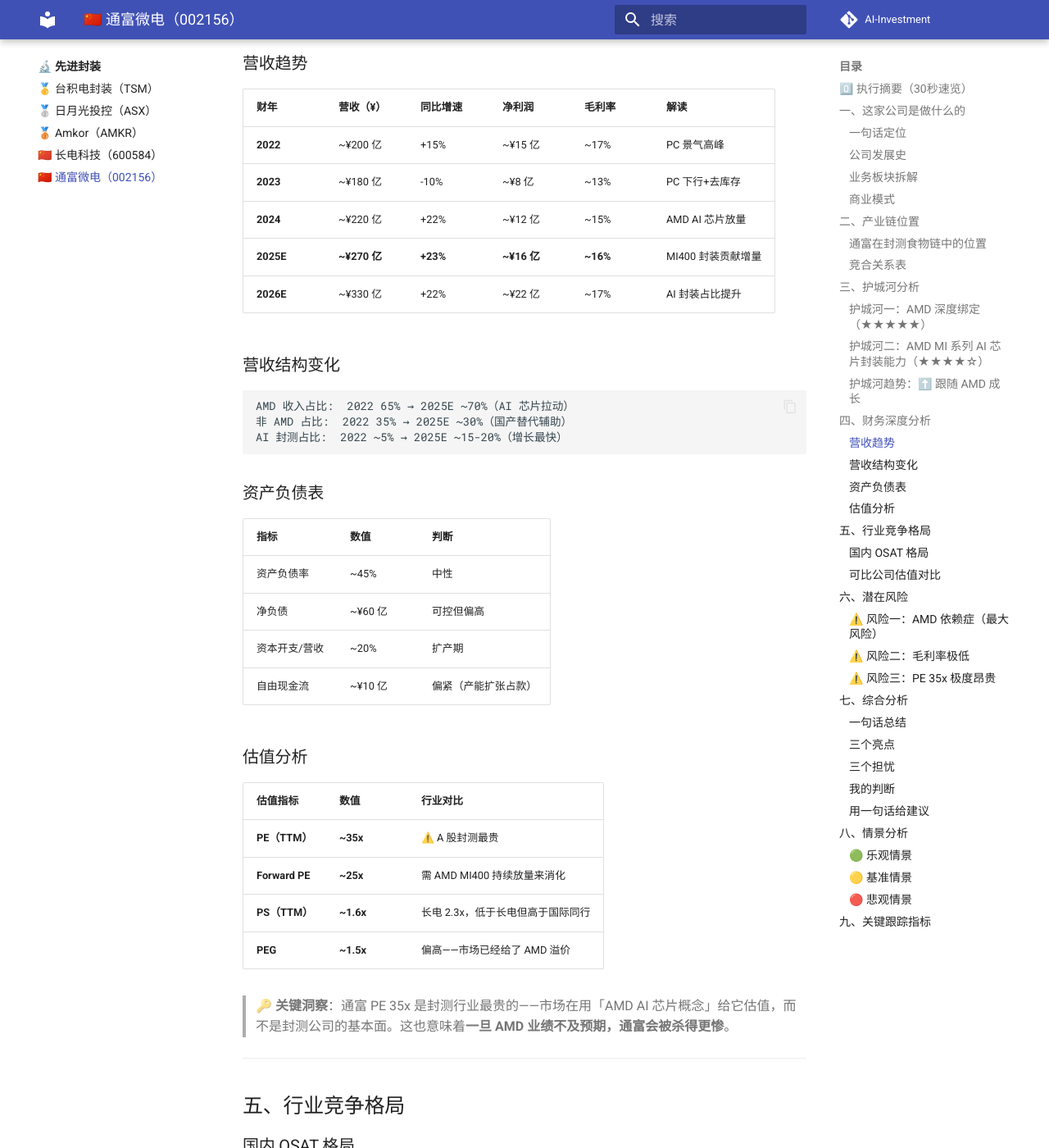
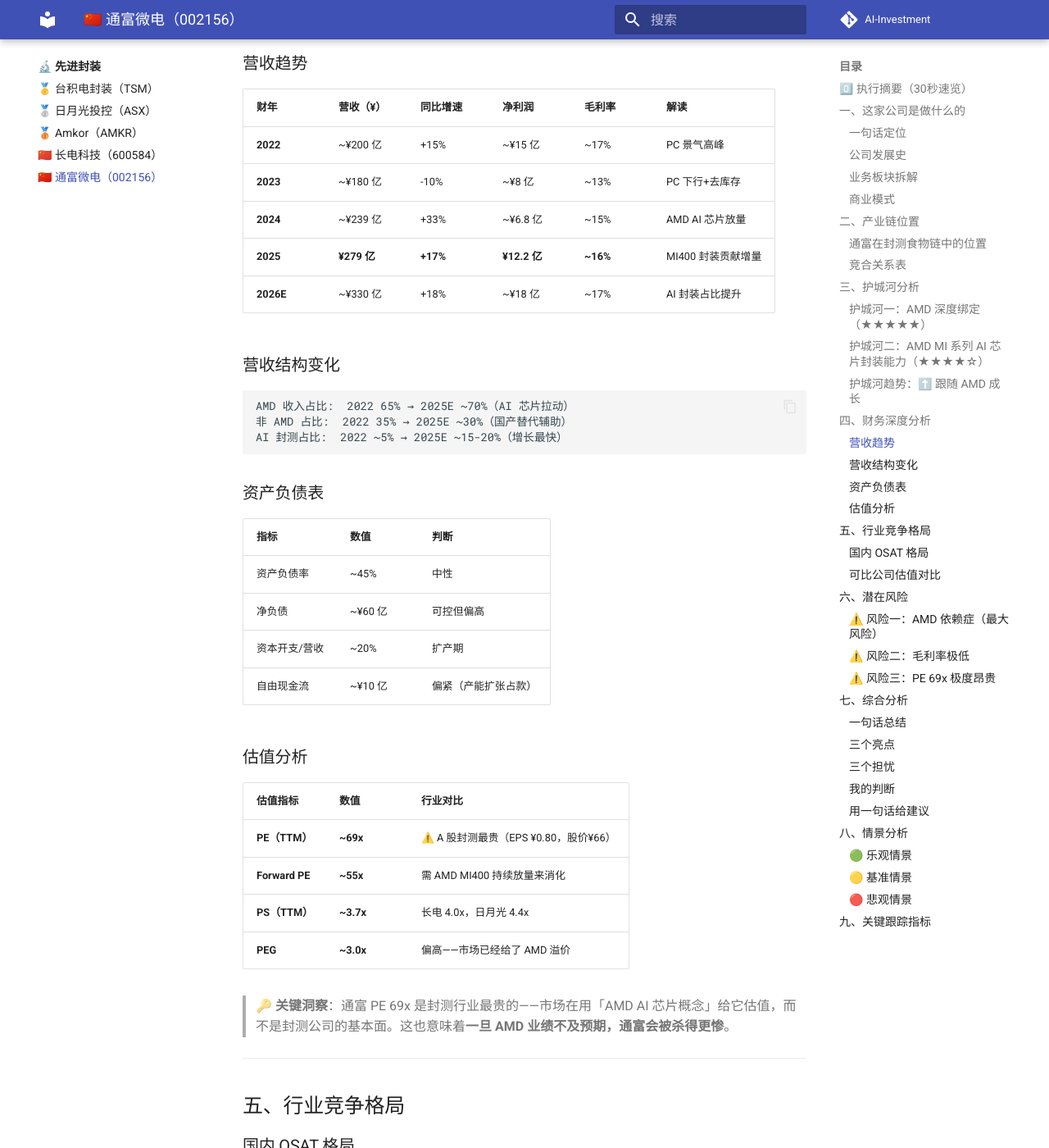
Before and after one commit to QIUZHUOFEI/AI-Investment, an MkDocs documentation site: the page built from docs/先进封装/002156.md, in a window 1280 px wide and 1400 px high, scrolled down 3934 px. Shown: the whole window at 82% size. Built offline with MkDocs 1.6.1 and Material for MkDocs 9.7.7, drawn with Linux system fonts in a browser that asks for light colours; comment, search, counter and statistics services are not loaded; some of the changed text lies outside the part shown.

Commit message:
fix: SEC/东财数据核实修正 — AMKR毛利率14%、通富PE69x长电PE89x、A股营收净利全面更新

```diff
--- a/docs/先进封装/002156.md
+++ b/docs/先进封装/002156.md
@@ -14,12 +14,12 @@
 | **业务** | 国内第二大封测厂商（OSAT），与 AMD 深度绑定的封测伙伴 |
 | **产业链位置** | 封测中游，**全球唯二绑定 AMD 的封测厂（另一家是日月光）** |
 | **核心看点** | AMD AI 芯片（MI400）放量 → 通富直接受益 + 国产替代辅助 |
-| **当前估值** | **PE（TTM）~45x** / Forward PE ~35x / PS ~3.7x|
+| **当前估值** | **PE（TTM）~69x** / Forward PE ~55x / PS ~3.7x|
 | **风险等级** | 高（AMD 占收入 ~70%，客户极度集中）|
 | **一句话判断** | 这是一家 **深度绑定 AMD 的「AMD 封测影子股」——弹性大、但风险也大，AMD 好它就好，AMD 不好它就崩** |
 
 **三个亮点：** AMD MI400 AI 芯片放量直接受益 | 绑定 AMD 确定性高 | 国产替代辅助逻辑
-**三个担忧：** AMD 占收入 ~70%，极度依赖单一客户 | AMD 在 AI 芯片市占率仅 ~8% | PE 35x 偏贵
+**三个担忧：** AMD 占收入 ~70%，极度依赖单一客户 | AMD 在 AI 芯片市占率仅 ~8% | PE 69x 极度昂贵
 
 ---
 
@@ -132,9 +132,9 @@
 |:-----|:---------|:---------|:-------|:-------|:-----|
 | **2022** | ~¥200 亿 | +15% | ~¥15 亿 | ~17% | PC 景气高峰 |
 | **2023** | ~¥180 亿 | -10% | ~¥8 亿 | ~13% | PC 下行+去库存 |
-| **2024** | ~¥220 亿 | +22% | ~¥12 亿 | ~15% | AMD AI 芯片放量 |
-| **2025E** | **~¥270 亿** | **+23%** | **~¥16 亿** | **~16%** | MI400 封装贡献增量 |
-| **2026E** | ~¥330 亿 | +22% | ~¥22 亿 | ~17% | AI 封装占比提升 |
+| **2024** | ~¥239 亿 | +33% | ~¥6.8 亿 | ~15% | AMD AI 芯片放量 |
+| **2025** | **¥279 亿** | **+17%** | **¥12.2 亿** | **~16%** | MI400 封装贡献增量 |
+| **2026E** | ~¥330 亿 | +18% | ~¥18 亿 | ~17% | AI 封装占比提升 |
 
 ### 营收结构变化
 
@@ -157,12 +157,12 @@
 
 | 估值指标 | 数值 | 行业对比 |
 |:---------|:-----|:---------|
-| **PE（TTM）** | **~35x** | ⚠️ A 股封测最贵 |
-| **Forward PE** | **~25x** | 需 AMD MI400 持续放量来消化 |
-| **PS（TTM）** | **~1.6x** | 长电 2.3x，低于长电但高于国际同行 |
-| **PEG** | **~1.5x** | 偏高——市场已经给了 AMD 溢价 |
+| **PE（TTM）** | **~69x** | ⚠️ A 股封测最贵（EPS ¥0.80，股价¥66） |
+| **Forward PE** | **~55x** | 需 AMD MI400 持续放量来消化 |
+| **PS（TTM）** | **~3.7x** | 长电 4.0x，日月光 4.4x |
+| **PEG** | **~3.0x** | 偏高——市场已经给了 AMD 溢价 |
 
-> 🔑 **关键洞察**：通富 PE 35x 是封测行业最贵的——市场在用「AMD AI 芯片概念」给它估值，而不是封测公司的基本面。这也意味着**一旦 AMD 业绩不及预期，通富会被杀得更惨**。
+> 🔑 **关键洞察**：通富 PE 69x 是封测行业最贵的——市场在用「AMD AI 芯片概念」给它估值，而不是封测公司的基本面。这也意味着**一旦 AMD 业绩不及预期，通富会被杀得更惨**。
 
 ---
 
@@ -203,9 +203,9 @@
 - 原因：AMD 议价能力强 + AMD CPU/GPU 封装竞争激烈
 - 毛利率低 → 净利率低（~4-6%）→ 营收下降时利润暴跌
 
-### ⚠️ 风险三：PE 35x 极度昂贵
+### ⚠️ 风险三：PE 69x 极度昂贵
 
-- 封测行业平均 PE 15-20x，通富是行业均值的 **2 倍**
+- 封测行业平均 PE 15-20x，通富是行业均值的 **4-5 倍**
 - 唯一的支撑是「AMD 概念」——如果 AMD AI 芯片市占率提升不及预期，估值会被「重置」
 
 ---
@@ -230,7 +230,7 @@
 
 ### 我的判断
 
-- **长期（3-5 年）**：中性偏谨慎。如果 AMD 在 AI 芯片市场拿到 15-20% 份额，通富有巨大弹性；但如果 AMD 始终做不大，通富就是 PE 35x 的封测厂，不值这个价
+- **长期（3-5 年）**：中性偏谨慎。如果 AMD 在 AI 芯片市场拿到 15-20% 份额，通富有巨大弹性；但如果 AMD 始终做不大，通富就是 PE 69x 的封测厂，不值这个价
 - **短期**：AMD MI400 放量是催化剂，但市场已经预期进去了
 - **关键跟踪指标**：① AMD AI 芯片营收增速 ② 毛利率趋势 ③ AMD 收入占比变化 ④ 国内非 AMD 客户拓展速度
 
@@ -244,17 +244,17 @@
 
 ### 🟢 乐观情景
 - **假设条件**：AMD AI 芯片市占率从 8%→15%+ + MI400 产能超预期 + 毛利率突破 20%
-- **预期股价区间**：¥38 - ¥50（PE 35-40x）
+- **预期股价区间**：¥80 - ¥100（PE ~70-85x）
 - **概率估计**：15%
 
 ### 🟡 基准情景
 - **假设条件**：AMD 维持 ~10% AI 芯片份额，MI400 封装需求温和增长
-- **预期股价区间**：¥24 - ¥30（PE 25-30x）
+- **预期股价区间**：¥50 - ¥70（PE ~55-70x）
 - **概率估计**：50%
 
 ### 🔴 悲观情景
 - **假设条件**：AMD AI 芯片份额无增长 + NVIDIA 继续碾压 + 毛利率下降
-- **预期股价区间**：¥14 - ¥18（PE 15-18x）
+- **预期股价区间**：¥30 - ¥45（PE ~35-50x）
 - **概率估计**：35%
 - **触发信号**：AMD 连续两个季度 AI 收入增速 < 20%
 
@@ -264,7 +264,7 @@
 
 | 指标 | 当前值 | 合理范围 | 下季度关注点 | 若低于X需警惕 |
 |:-----|:-------|:---------|:------------|:-------------|
-| **营收增速** | +23% | >+15% | AMD MI 系列订单是否增长 | <+10% |
+| **营收增速** | +17% | >+15% | AMD MI 系列订单是否增长 | <+10% |
 | **毛利率** | ~16% | >15% | 是否随 AI 占比提升改善 | <13% |
 | **AMD 收入占比** | ~70% | <70% | 新客户拓展是否开始 | >75% |
 | **资本开支** | ~¥40 亿/年 | 占营收 <20% | 产能扩张是否按计划 | 超支 20%+ |
```
Also changed, not shown: other parts of docs/先进封装/002156.md (+1 -1 lines), docs/先进封装/600584.md (+15 -15 lines), docs/先进封装/amkr.md (+6 -6 lines).
